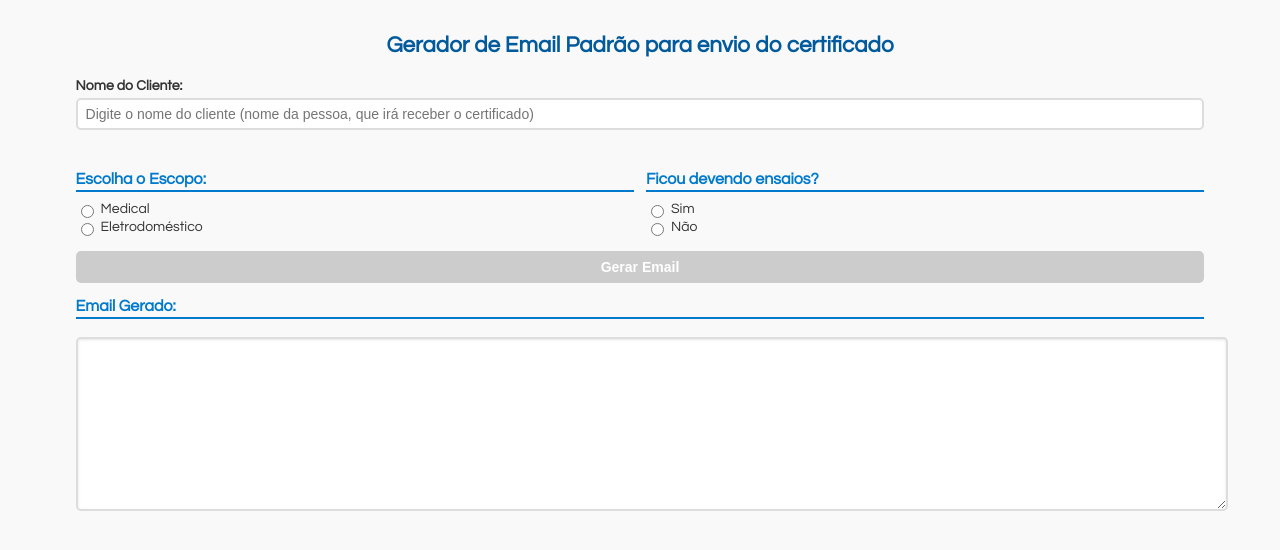
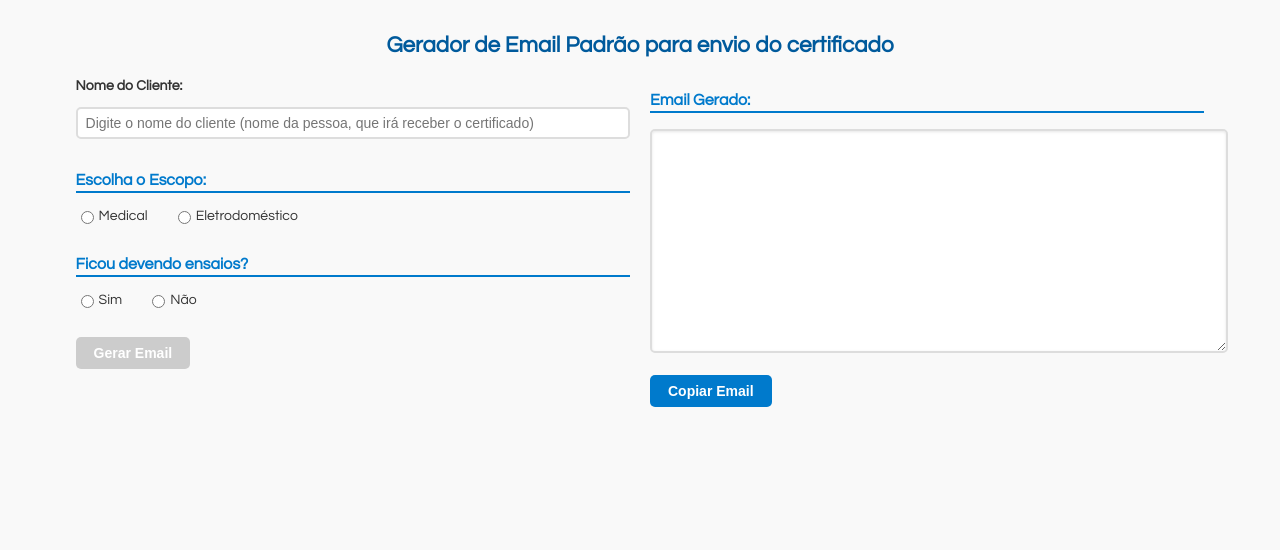
Before and after one commit to GiovanniRosadosAnjos/email10, a plain HTML site: page index.html in a window 1280 px wide. Drawn offline with Linux system fonts and the light colour scheme.

Commit message:
Add files via upload

```diff
--- a/index.html
+++ b/index.html
@@ -7,29 +7,36 @@
 </head>
 <body>
 
-<h2>Gerador de Email Padrão para envio do certificado </h2>
+<h2>Gerador de Email Padrão para envio do certificado</h2>
 
-<label for="nomeCliente"><b>Nome do Cliente:</b></label><br/>
-<input type="text" id="nomeCliente" placeholder="Digite o nome do cliente (nome da pessoa, que irá receber o certificado)" oninput="verificarCampos()" /><br/>
+<div class="container">
+  <div class="left-section">
 
-<div class="field-group">
-  <div>
+    <label for="nomeCliente"><b>Nome do Cliente:</b></label>
+    <input type="text" id="nomeCliente" placeholder="Digite o nome do cliente (nome da pessoa, que irá receber o certificado)" oninput="verificarCampos()" />
+
     <h3>Escolha o Escopo:</h3>
-    <label><input type="radio" name="escopo" value="medical" onclick="verificarCampos()"> Medical</label><br/>
-    <label><input type="radio" name="escopo" value="escopo2" onclick="verificarCampos()"> Eletrodoméstico </label>
+    <div class="radio-group">
+      <label><input type="radio" name="escopo" value="medical" onclick="verificarCampos()"> Medical</label>
+      <label><input type="radio" name="escopo" value="escopo2" onclick="verificarCampos()"> Eletrodoméstico</label>
     </div>
 
-  <div>
     <h3>Ficou devendo ensaios?</h3>
-    <label><input type="radio" name="devendo" value="sim" onclick="verificarCampos()"> Sim</label><br/>
+    <div class="radio-group">
+      <label><input type="radio" name="devendo" value="sim" onclick="verificarCampos()"> Sim</label>
       <label><input type="radio" name="devendo" value="nao" onclick="verificarCampos()"> Não</label>
-  </div>
     </div>
 
     <button id="btnGerar" onclick="gerarEmail()" disabled>Gerar Email</button>
 
+  </div>
+
+  <div class="right-section">
     <h3>Email Gerado:</h3>
     <textarea id="emailOutput" readonly></textarea>
+    <button id="btnCopiar" onclick="copiarEmail()">Copiar Email</button>
+  </div>
+</div>
 
 <script src="script.js"></script>
 </body>
--- a/script.js
+++ b/script.js
@@ -1,44 +1,49 @@
-// script.js atualizado para corresponder ao HTML que você enviou:
+function verificarCampos() {
+  const nome = document.getElementById('nomeCliente').value.trim();
+  const escopo = document.querySelector('input[name="escopo"]:checked');
+  const devendo = document.querySelector('input[name="devendo"]:checked');
+  const btn = document.getElementById('btnGerar');
 
-function verificarCampos() {
-    const nomeCliente = document.getElementById('nomeCliente').value.trim();
-    const escopoSelecionado = document.querySelector('input[name="escopo"]:checked');
-    const devendoSelecionado = document.querySelector('input[name="devendo"]:checked');
-    const botao = document.getElementById('btnGerar');
-
-    if (nomeCliente !== '' && escopoSelecionado && devendoSelecionado) {
-        botao.disabled = false;
+  if (nome !== '' && escopo !== null && devendo !== null) {
+    btn.disabled = false;
   } else {
-        botao.disabled = true;
+    btn.disabled = true;
   }
 }
 
 function gerarEmail() {
-    const nomeCliente = document.getElementById('nomeCliente').value.trim();
+  const nome = document.getElementById('nomeCliente').value.trim();
   const escopo = document.querySelector('input[name="escopo"]:checked').value;
   const devendo = document.querySelector('input[name="devendo"]:checked').value;
+  const output = document.getElementById('emailOutput');
 
-    let email = `Olá, ${nomeCliente}. Parabéns pela certificação!\n`;
-    email += `Segue anexo o certificado de conformidade.\n\n`;
-    email += `Importante:\n\n`;
+  let email = `Olá, ${nome}. Parabéns pela certificação!;\nSegue anexo o certificado de conformidade.\nImportante:;\n\n`;
 
   if (escopo === 'medical') {
-        email += `Informamos que o certificado foi publicado no site do Inmetro e em até 72 horas ele estará disponível para consulta pública.\n`;
-        email += `a) O acompanhamento da certificação deverá ocorrer a cada 15 meses.\n`;
-
-        if (devendo === 'sim') {
-            email += `Por determinação do órgão regulador (Inmetro/Cgcre), a não conclusão da manutenção dentro dos prazos abaixo e/ou não atualização da norma (indicado em b)) resultará na suspensão do certificado.`;
+    if (devendo === 'nao') {
+      email += `Informamos que o certificado foi publicado no site do Inmetro e em até 72 horas ele estará disponível para consulta pública.;\n` +
+               `a) O acompanhamento da certificação deverá ocorrer as cada 15 meses.\n` +
+               `Por determinação do órgão regulador (Inmetro/Cgcre) a não conclusão da manutenção dentro dos prazos abaixo resultará na suspensão do certificado.`;
     } else {
-            email += `Por determinação do órgão regulador (Inmetro/Cgcre), a não conclusão da manutenção dentro dos prazos abaixo resultará na suspensão do certificado.`;
+      email += `Informamos que o certificado foi publicado no site do Inmetro e em até 72 horas ele estará disponível para consulta pública.\n` +
+               `a) O acompanhamento da certificação deverá ocorrer as cada 15 meses.\n` +
+               `Por determinação do órgão regulador (Inmetro/Cgcre) a não conclusão da manutenção dentro dos prazos abaixo e/ou não atualização da norma, (indicado em b)) resultará na suspensão do certificado.`;
     }
+  } else if (escopo === 'escopo2') {
+    if (devendo === 'nao') {
+      email += `AAAA`;
     } else {
-        // escopo2
-        if (devendo === 'sim') {
-            email += `BBBB.`;
-        } else {
-            email += `AAAA.`;
+      email += `BBB`;
     }
   }
 
-    document.getElementById('emailOutput').value = email;
+  output.value = email;
 }
+
+function copiarEmail() {
+  const emailText = document.getElementById('emailOutput');
+  emailText.select();
+  emailText.setSelectionRange(0, 99999); // Para dispositivos móveis
+  document.execCommand('copy');
+  alert('Email copiado para a área de transferência!');
+}
--- a/styles.css
+++ b/styles.css
@@ -3,8 +3,9 @@ body {
   background-color: #f9f9f9;
   color: #333;
   padding: 15px 2cm;
+  margin: 0 auto;
   max-width: 100%;
-  margin: 0 auto;
+  box-sizing: border-box;
 }
 
 h2 {
@@ -15,9 +16,30 @@ h2 {
   font-size: 1.4rem;
 }
 
+.container {
+  display: flex;
+  justify-content: space-between;
+  gap: 20px;
+  align-items: flex-start;
+}
+
+.left-section {
+  flex: 1;
+  display: flex;
+  flex-direction: column;
+  gap: 8px;
+}
+
+.right-section {
+  flex: 1;
+  display: flex;
+  flex-direction: column;
+  gap: 10px;
+}
+
 h3 {
   margin-top: 15px;
-  margin-bottom: 8px;
+  margin-bottom: 6px;
   color: #007acc;
   font-weight: 600;
   font-size: 1rem;
@@ -25,12 +47,20 @@ h3 {
   padding-bottom: 3px;
 }
 
+label[for="nomeCliente"] {
+  display: block;
+  margin-bottom: 4px;
+  font-weight: 600;
+}
+
 label {
-  display: inline-block;
   font-size: 14px;
-  margin-right: 10px;
+  margin: 0 10px 0 0;
   cursor: pointer;
-  line-height: 1.2;
+  line-height: 1.3;
+  display: inline-flex;
+  align-items: center;
+  user-select: none;
 }
 
 input[type="text"] {
@@ -38,11 +68,10 @@ input[type="text"] {
   font-size: 14px;
   border: 2px solid #ddd;
   border-radius: 5px;
-  margin-top: 4px;
+  width: 100%;
+  box-sizing: border-box;
+  margin-top: 0;
   margin-bottom: 10px;
-  display: block;
-  box-sizing: border-box;
-  width: 100%;
 }
 
 input[type="text"]:focus {
@@ -50,14 +79,20 @@ input[type="text"]:focus {
   outline: none;
 }
 
+.radio-group {
+  display: flex;
+  gap: 15px;
+  flex-wrap: wrap;
+  margin-bottom: 8px;
+}
+
 input[type="radio"] {
-  margin-right: 4px;
+  margin-right: 5px;
   cursor: pointer;
   vertical-align: middle;
 }
 
 button {
-  margin-top: 12px;
   padding: 8px 18px;
   background-color: #007acc;
   border: none;
@@ -67,8 +102,9 @@ button {
   font-size: 14px;
   cursor: pointer;
   transition: background-color 0.3s ease;
-  display: block;
-  width: 100%;
+  width: max-content;
+  align-self: flex-start;
+  margin-top: 12px;
 }
 
 button:hover:not(:disabled) {
@@ -82,38 +118,21 @@ button:disabled {
 
 textarea {
   width: 100%;
-  height: 150px;
-  margin-top: 10px;
+  height: 200px;
   padding: 10px;
   font-size: 13px;
   border-radius: 5px;
   border: 2px solid #ddd;
-  resize: vertical;
   background-color: #fff;
   color: #444;
   box-shadow: inset 0 1px 3px rgba(0,0,0,0.1);
   font-family: 'Century Gothic', Arial, sans-serif;
   line-height: 1.4;
-}
-
-.field-group {
-  display: flex;
-  justify-content: space-between;
-  gap: 12px;
-  flex-wrap: wrap;
-  margin-bottom: 15px;
-}
-
-.field-group > div {
-  flex: 1;
-  min-width: 200px;
+  resize: vertical;
 }
 
 @media (max-width: 768px) {
-  body {
-    padding: 15px;
-  }
-  .field-group {
+  .container {
     flex-direction: column;
   }
 }
```
Lines whose indentation alone changed are shown as unchanged.
